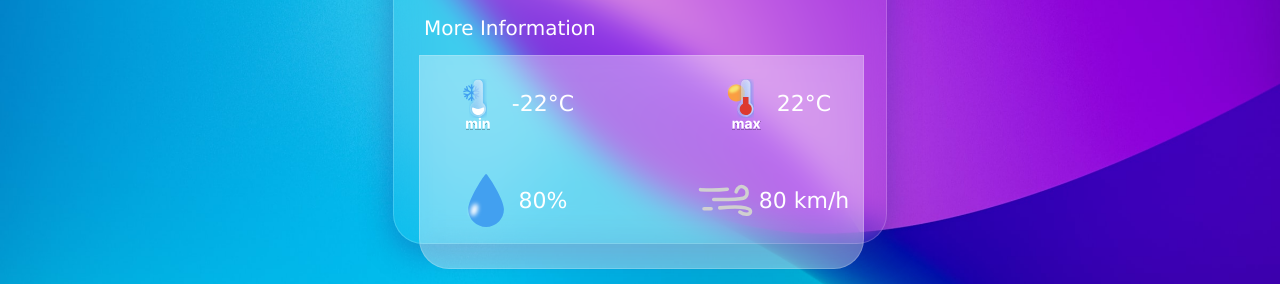
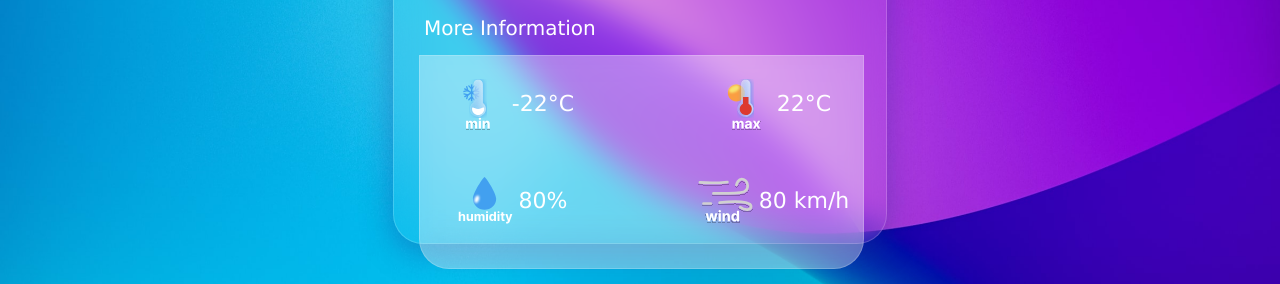
Before and after one commit to yuliazherebtsova/angular-weather-app, an Angular app: page / in a window 1280 px wide. Shown: the part 477-761 px from the top of the page. Built offline with nearby package versions, Linux system fonts and the light colour scheme.

Commit message:
feat: more info layout (#5)

```diff
--- a/src/app/app.component.scss
+++ b/src/app/app.component.scss
@@ -104,7 +104,6 @@
   grid-template-columns: repeat(2, 1fr);
   grid-template-rows: repeat(2, 1fr);
   gap: 30px;
-  justify-items: center;
 }
 
 .min-temperature-container,
@@ -121,7 +120,6 @@
 .max-temperature-image,
 .humidity-image,
 .wind-image {
-  z-index: 1;
   width: 55px;
   height: 55px;
   margin: 6px;
```
Also changed, not shown: src/assets/humidity.svg, src/assets/wind.svg.
